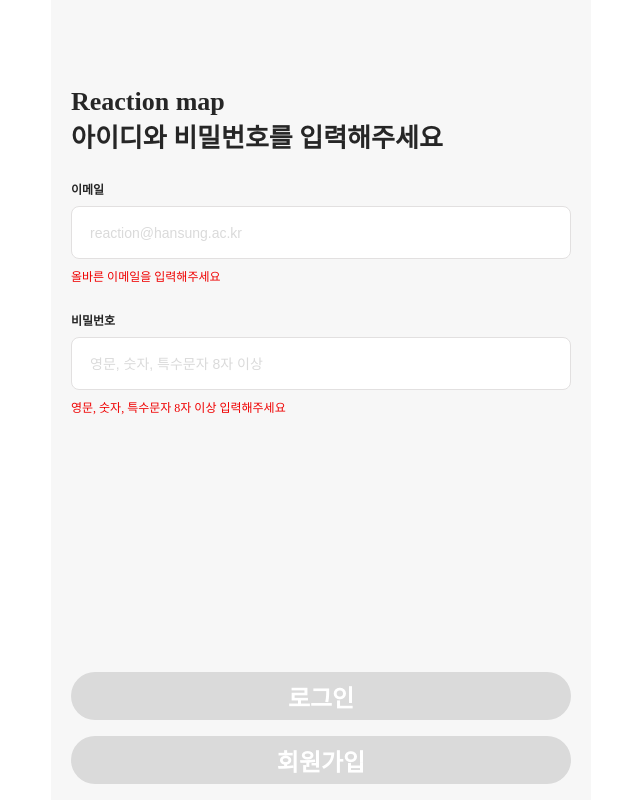
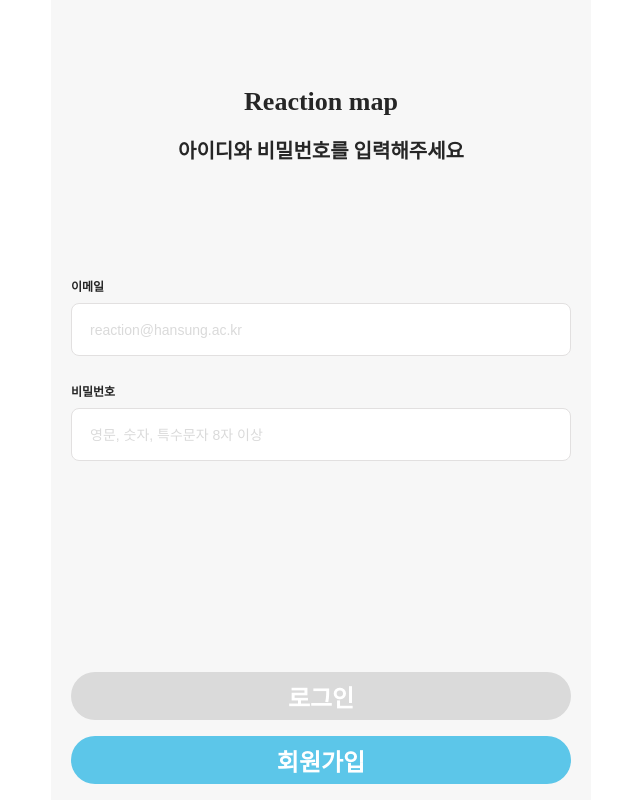
Before and after one commit to hanseul9/Reaction, a React (Create React App) app in the folder loginpage/: page / in a window 1280 px wide. Shown: the whole page, without its empty margins (319-959 px from the left). Built offline with nearby package versions, Linux system fonts and the light colour scheme; a web font is replaced by a local one.

Commit message:
login State, hook

```diff
--- a/loginpage/src/Login.jsx
+++ b/loginpage/src/Login.jsx
@@ -1,39 +1,113 @@
 import React from 'react'
+import { useState } from 'react';
+import { useEffect } from 'react';
+
+//회원정보 더미 데이터
+const User = {
+    email : 'suhan128@icloud.com',
+    pw : 'q1w2e3@@@'
+}
 
 //로그인 컴포넌트
 
 export default function Login() {
+
+    const [email, setEmail] = useState('');
+    const [pw, setPw] = useState('');
+
+    const [emailValid, setEmailValid] = useState(false); //이메일 형식이 맞는지
+    const [pwValid, setPwValid] = useState(false); //비밀번호 형식이 맞는지
+    const [notAllow, setNotAllow] = useState(true);//버튼 활성화
+
+    const handleEmail = (e) => {
+      setEmail(e.target.value);
+      const regex =//                     자바스크립트 정규표현식
+        /^(([^<>()\[\].,;:\s@"]+(\.[^<>()\[\].,;:\s@"]+)*)|(".+"))@(([^<>()[\].,;:\s@"]+\.)+[^<>()[\].,;:\s@"]{2,})$/i;
+      if (regex.test(e.target.value)) {
+        setEmailValid(true);
+      } else {
+        setEmailValid(false);
+      }
+    };
+
+    const handlePw = (e) => {
+      setPw(e.target.value);
+      const regex =
+        /^(?=.*[a-zA-z])(?=.*[0-9])(?=.*[$`~!@$!%*#^?&\\(\\)\-_=+])(?!.*[^a-zA-z0-9$`~!@$!%*#^?&\\(\\)\-_=+]).{8,20}$/;
+      if (regex.test(e.target.value)) {
+        setPwValid(true);
+      } else {
+        setPwValid(false);
+      }
+    };
+
+    useEffect(() => {//훅 (이메일과 아이디 정확이 입력해야 버튼 활성화)
+        if(emailValid && pwValid) {
+          setNotAllow(false);
+          return;
+        }
+        setNotAllow(true);
+      }, [emailValid, pwValid]);
+
+    const onClickConfirmButton = () => {
+      if(email === User.email && pw === User.pw) {
+        alert('로그인에 성공했습니다.')
+      } else {
+        alert("등록되지 않은 회원입니다.");
+      }
+    }
+
     return (
         <div className="page">
-          <div className="titleWrap">
+          <div className="titleWrap1">
             Reaction map
+          </div>
             <br/>
+          <div className="titleWrap2">
             아이디와 비밀번호를 입력해주세요
           </div>
 
           <div className="contentWrap">
             <div className="inputTitle">이메일</div>
             <div className="inputWrap">
-              <input className="input" placeholder='reaction@hansung.ac.kr'/>
+              <input
+              type= 'text'
+              className="input"
+              placeholder='reaction@hansung.ac.kr'
+              value={email}
+              onChange={handleEmail}/>
             </div>
             <div className="errorMessageWrap">
-              올바른 이메일을 입력해주세요
+              {//이메일 길이가 0을 넘고 이메일 형식이 맞지 않으면 출력
+                !emailValid && email.length > 0 && (
+                    <div>올바른 이메일을 입력해주세요.</div>
+                )
+              }
             </div>
 
             <div style={{marginTop:"26px"}} className="inputTitle">비밀번호</div >
             <div className="inputWrap">
-              <input className="input" placeholder='영문, 숫자, 특수문자 8자 이상'/>
+              <input
+              type= 'password'
+              className="input"
+              placeholder='영문, 숫자, 특수문자 8자 이상'
+              value={pw}
+              onChange={handlePw}/>
             </div>
             <div className="errorMessageWrap">
-              영문, 숫자, 특수문자 8자 이상 입력해주세요
+              {//비밀번호 길이가 0을 넘고 비밀번호 형식이 맞지 않으면 출력
+                !pwValid && pw.length > 0 && (
+                    <div>영문, 숫자, 특수문자 8자 이상 입력해주세요.</div>
+                )
+              }
             </div>
           </div>
 
           <div>
-            <button disabled={true} className='bottomButton'>
+            <button onClick={onClickConfirmButton} disabled={notAllow} className='bottomButton'>
               로그인
             </button>
-            <button disabled={true} className='bottomButton'>
+            <button disabled={false} className='bottomButton'>
               회원가입
             </button>
           </div>
--- a/loginpage/src/index.css
+++ b/loginpage/src/index.css
@@ -23,11 +23,25 @@
     flex-direction: column;
 }
 
-.titleWrap{
+.titleWrap1{
+    display: flex;
+    justify-content: center;
+    align-items: center;
     font-family: 'MICEGothic Bold';
     margin-top: 87px;
     font-size: 26px;
     font-weight: 700;
+    color: #262626;
+}
+
+.titleWrap2{
+    display: flex;
+    justify-content: center;
+    align-items: center;
+    font-family: 'MICEGothic Bold';
+    font-size: 20px;
+    font-weight: 700;
+    margin-bottom: 87px;
     color: #262626;
 }
 
```
